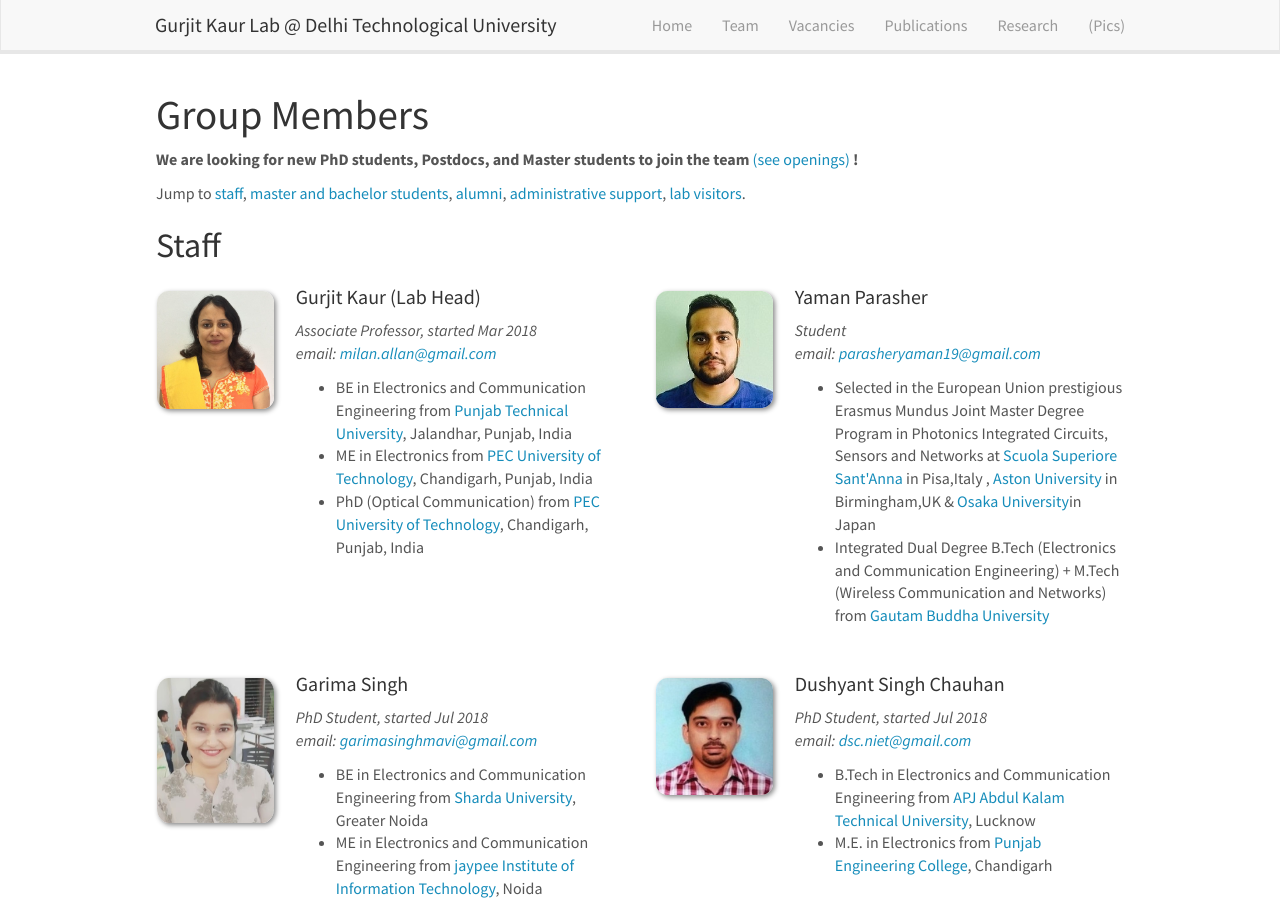
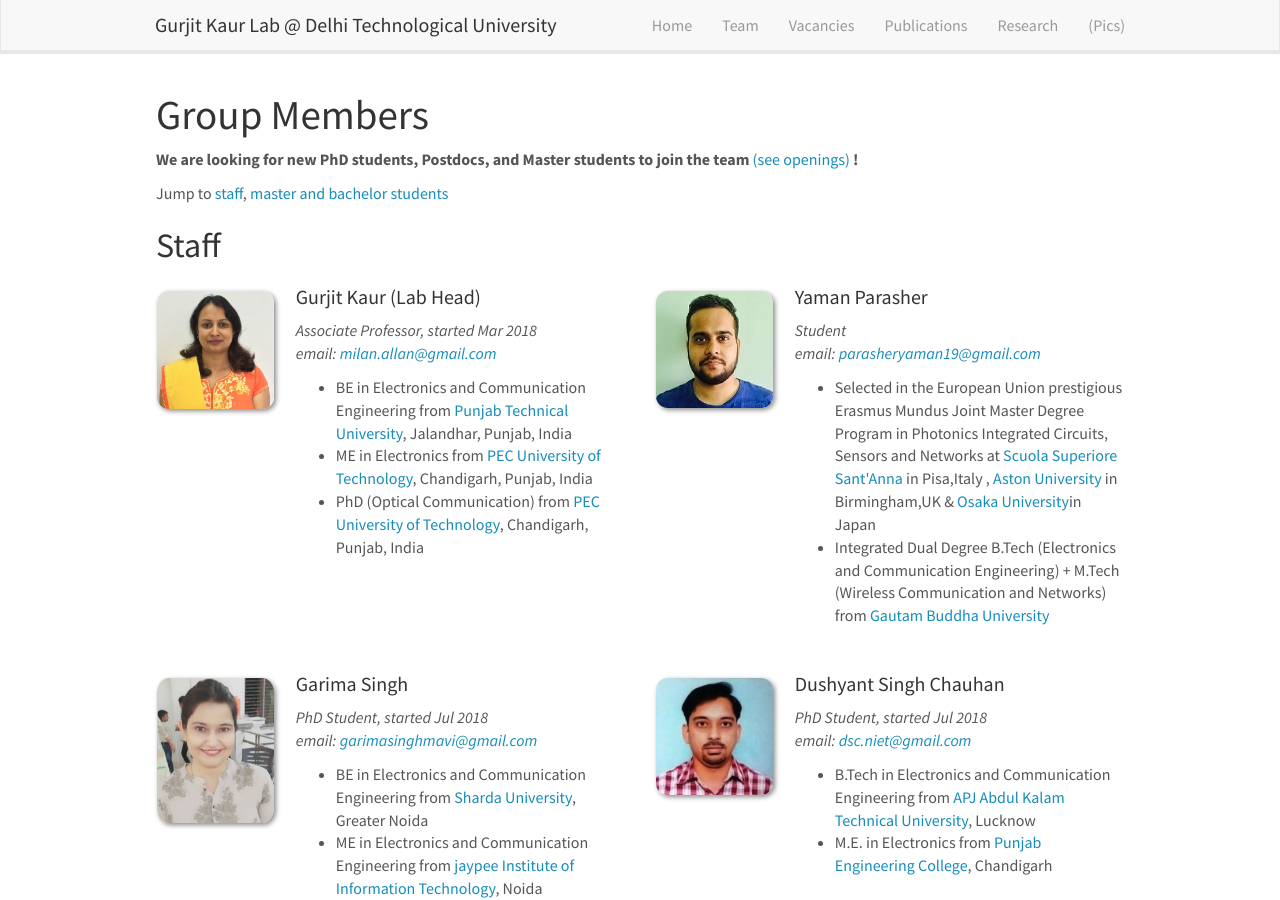
Before and after one commit to guritkaurlab/guritkaurlab.github.io, a Jekyll site: the page built from _pages/team.md, in a window 1280 px wide and 900 px high. Built offline with Jekyll 4.4.1, drawn with Linux system fonts in a browser that asks for light colours; nearby versions of some CDN libraries.

Commit message:
Update team.md

```diff
--- a/_pages/team.md
+++ b/_pages/team.md
@@ -11,7 +11,7 @@ permalink: /team/
  **We are  looking for new PhD students, Postdocs, and Master students to join the team** [(see openings)]({{ site.url }}{{ site.baseurl }}/vacancies) **!**
 
 
-Jump to [staff](#staff), [master and bachelor students](#master-and-bachelor-students), [alumni](#alumni), [administrative support](#administrative-support), [lab visitors](#lab-visitors).
+Jump to [staff](#staff), [master and bachelor students](#master-and-bachelor-students)
 
 ## Staff
 {% assign number_printed = 0 %}
```
